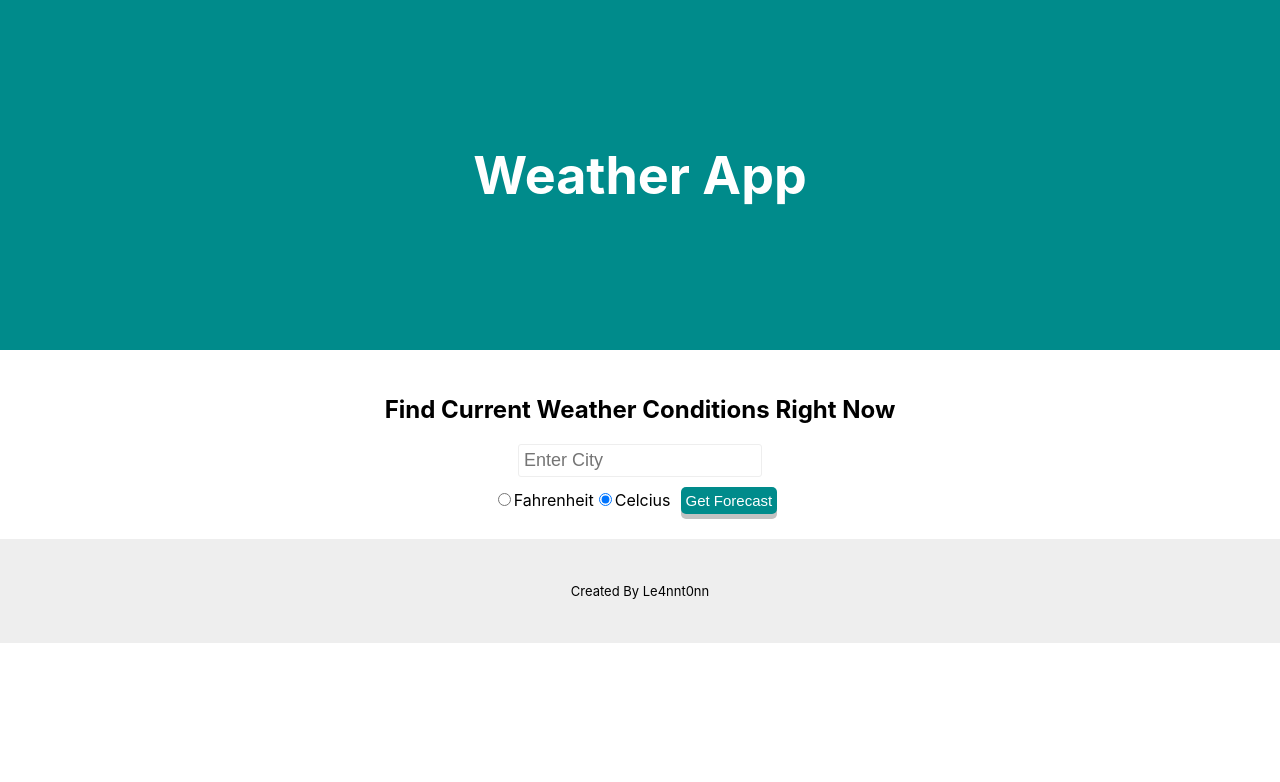
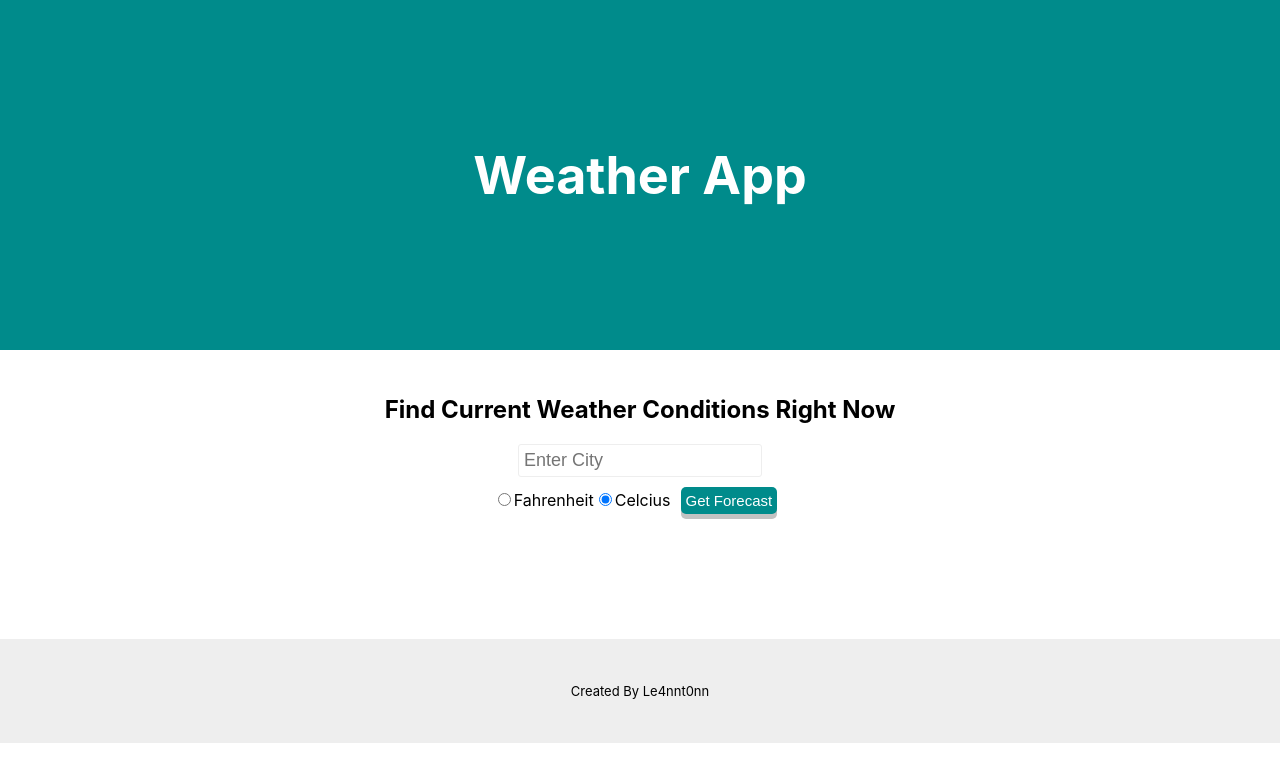
Before and after one commit to le4nnt0nn/Weather-App-React, a React (Create React App) app in the folder weather-app/: page / in a window 1280 px wide. Shown: the top 782 px of the page. Built offline with nearby package versions, Linux system fonts and the light colour scheme.

Commit message:
Conditions.module.css : added style to wrapper

```diff
--- a/weather-app/src/components/Conditions/Conditions.module.css
+++ b/weather-app/src/components/Conditions/Conditions.module.css
@@ -1,3 +1,6 @@
 .Wrapper {
-
+    min-width: auto;
+    min-height: 100px;
+    display: flex;
+    flex-direction: column;
 }
```
